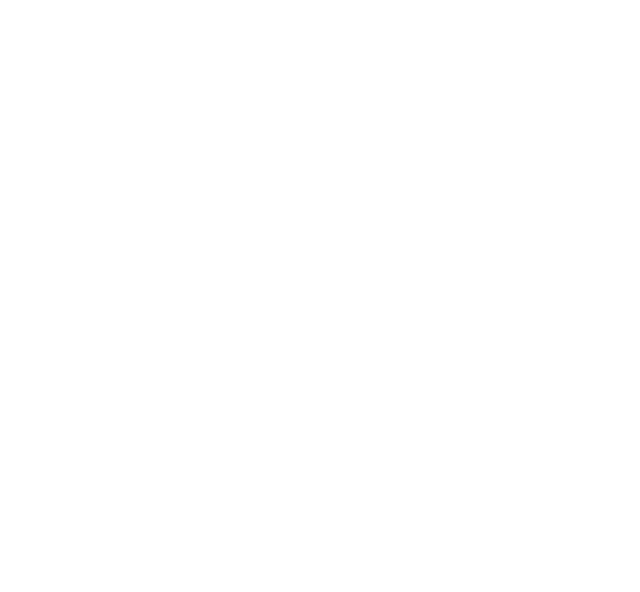
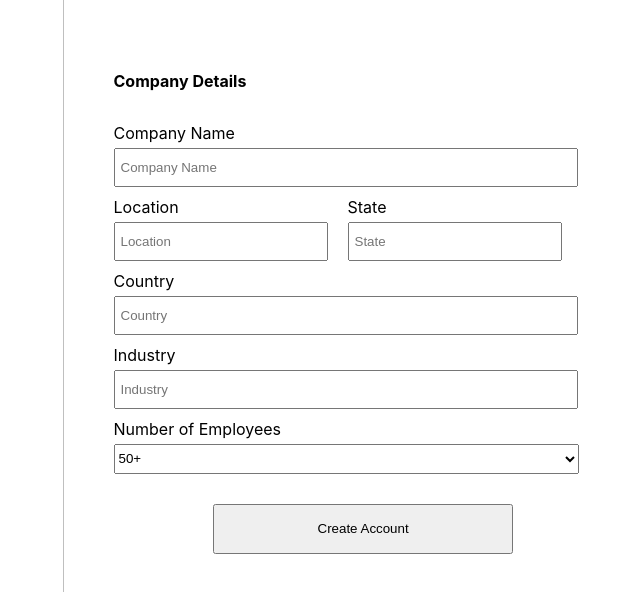
Before and after one commit to Sani0401/zipp-commute-frontend, a React (Create React App) app: page /company-details in a window 1280 px wide. Before the commit this address had no page. Shown: the top 592 px of the page, without its empty margins (577-1217 px from the left). Built offline with nearby package versions, Linux system fonts and the light colour scheme.

Commit message:
New: Added the company details page

```diff
--- a/src/App.js
+++ b/src/App.js
@@ -7,6 +7,8 @@
       <Routes>
         <Route path="/" element={<Pages.Signup />} />
         <Route path="/login" element={<Pages.Login />} />
+        <Route path="/company-details" element={<Pages.CompanyDetails />} />
+
       </Routes>
     </Router>
   );
--- a/src/Exports/Pages.jsx
+++ b/src/Exports/Pages.jsx
@@ -1,7 +1,9 @@
 import Login from "../pages/Login/Login";
 import Signup from "../pages/Signup/Signup";
+import CompanyDetails from "../pages/CompanyDetails/CompanyDetails";
 const Pages = {
     Login,
-    Signup
+    Signup,
+    CompanyDetails
 }
 export default Pages;
--- /dev/null
+++ b/src/pages/CompanyDetails/CompanyDetails.css
@@ -0,0 +1,59 @@
+.CompanyDetails__mainContainer {
+  height: 100vh;
+  width: 100vw;
+  display: flex;
+}
+
+.CompanyDetails__leftContainer {
+  display: flex;
+  flex: 1;
+  border-right: 1px solid rgba(128, 128, 128, 0.5); /* 128,128,128 is grey, and 0.5 is 50% opacity */
+}
+
+.CompanyDetails__rightContainer {
+  display: flex;
+  flex: 1;
+}
+.CompanyDetails__rightContainer__innerContainer {
+  padding: 50px;
+  display: flex;
+  flex-direction: column;
+  gap: 10px;
+}
+span {
+  display: flex;
+  flex-direction: column;
+  gap: 5px;
+}
+
+span input {
+  width: 450px;
+  height: 25px;
+  padding: 5px;
+}
+.seperate_column {
+  display: flex;
+  flex-direction: row;
+  justify-content: center;
+  align-items: center;
+  gap: 20px;
+  margin-right: 50px;
+}
+
+.seperate_column input {
+  width: 200px;
+  height: 25px;
+}
+select {
+  height: 30px;
+  width: 465px;
+}
+
+.rightContainer__submit__button{
+    height: 50px;
+    width: 300px;
+    cursor: pointer;
+    margin-left: 20%;
+    margin-top: 20px;
+    padding: 5px;
+}
--- /dev/null
+++ b/src/pages/CompanyDetails/CompanyDetails.jsx
@@ -0,0 +1,48 @@
+import React from "react";
+import "./CompanyDetails.css";
+function CompanyDetails() {
+  return (
+    <div className="CompanyDetails__mainContainer">
+      <div className="CompanyDetails__leftContainer"></div>
+      <div className="CompanyDetails__rightContainer">
+        <div className="CompanyDetails__rightContainer__innerContainer">
+          <h4>Company Details</h4>
+          <span>
+            <label>Company Name</label>
+            <input type="text" placeholder="Company Name" />
+          </span>
+          <span className="seperate_column">
+            <span>
+              <label>Location</label>
+              <input type="text" placeholder="Location" />
+            </span>
+            <span>
+              <label>State</label>
+              <input type="text" placeholder="State" />
+            </span>
+          </span>
+          <span>
+            <label>Country</label>
+            <input type="text" placeholder="Country" />
+          </span>
+          <span>
+            <label>Industry</label>
+            <input type="text" placeholder="Industry" />
+          </span>
+          <span>
+            <label>Number of Employees</label>
+
+            <select>
+              <option value="50">50+</option>
+              <option value="100">100+</option>
+              <option value="200">200+</option>
+            </select>
+          </span>
+          <button className="rightContainer__submit__button">Create Account</button>
+        </div>
+      </div>
+    </div>
+  );
+}
+
+export default CompanyDetails;
--- a/src/pages/Signup/Signup.jsx
+++ b/src/pages/Signup/Signup.jsx
@@ -1,8 +1,13 @@
 import React from "react";
 import "./Signup.css";
 import Images from "../../Exports/Assets";
+import { useNavigate } from "react-router-dom";
+function Signup() {
+  const navigate = useNavigate();
 
-function Signup() {
+  const handleSignupClick = () => {
+    navigate("/company-details");
+  };
   return (
     <div className="Signup__mainContainer">
       <div className="Signup__leftContainer">
@@ -95,7 +100,10 @@
             className="SignupContainer__input"
           />
         </div>
-        <button className="SignupButton"> Signup For Now</button>
+        <button className="SignupButton" onClick={handleSignupClick}>
+          {" "}
+          Signup For Now
+        </button>
       </div>
     </div>
   );
```
